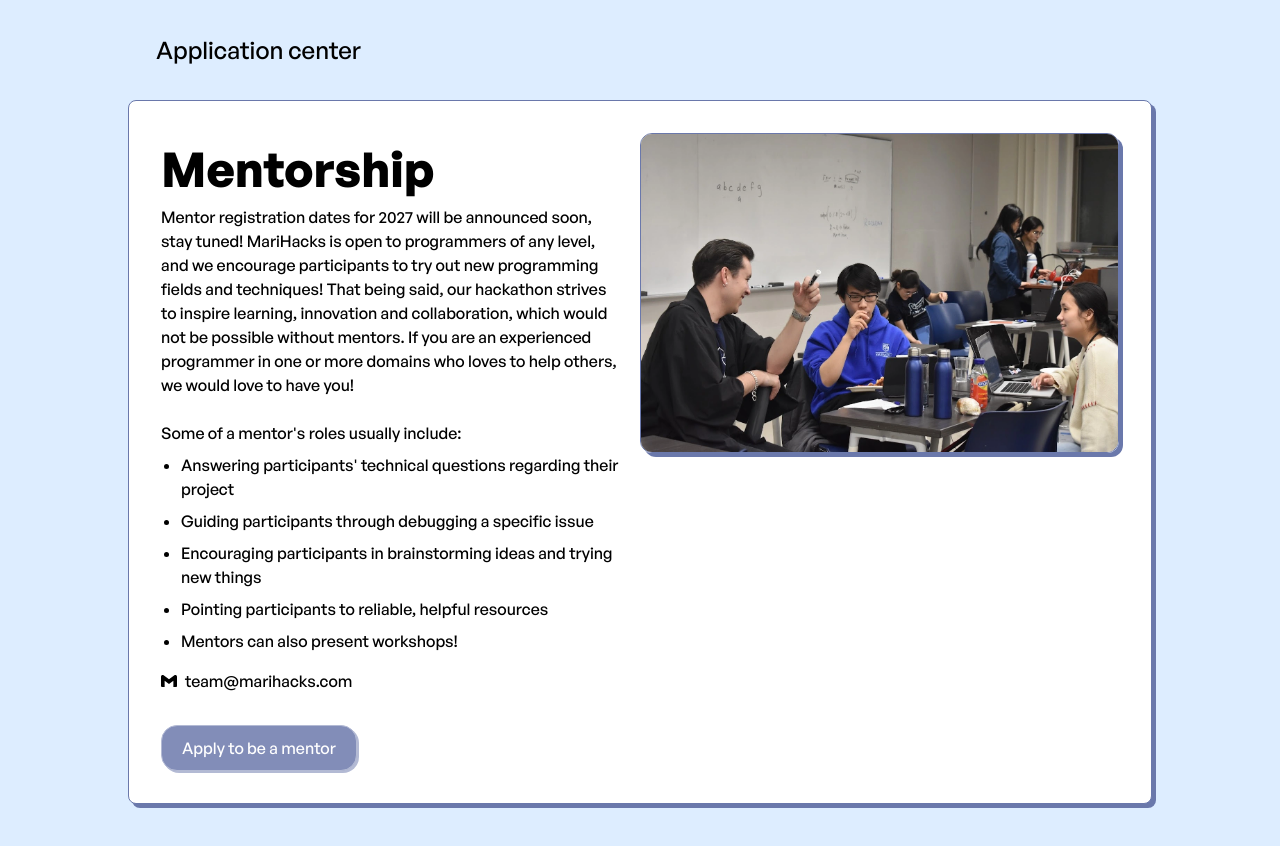
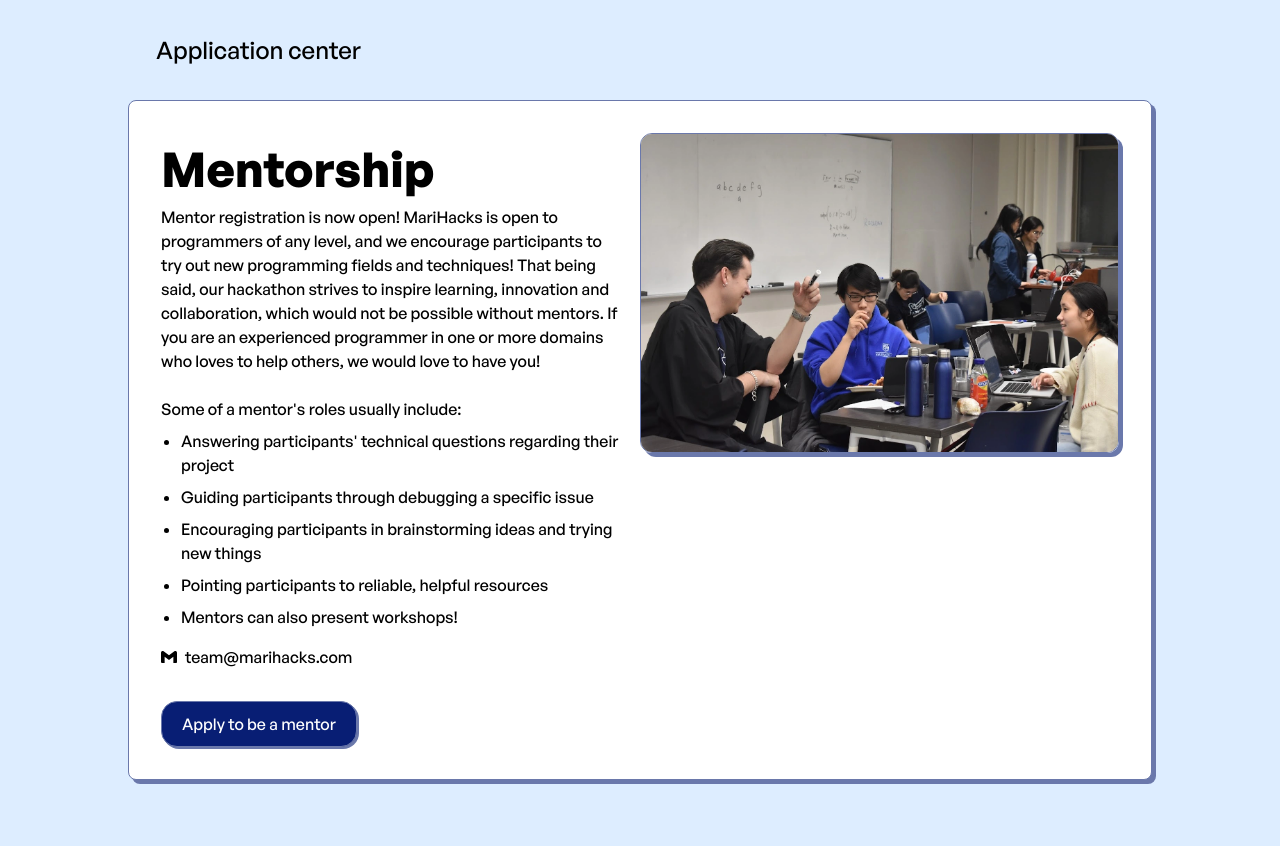
Before and after one commit to MariHacks/marihacks.com, a React (Vite) app: page /application-center/mentorship in a window 1280 px wide. Shown: the top 846 px of the page. Built offline with nearby package versions, Linux system fonts and the light colour scheme; some icons are missing.

Commit message:
Open mentor and judge applications

```diff
--- a/src/pages/application-center/judging.tsx
+++ b/src/pages/application-center/judging.tsx
@@ -14,8 +14,7 @@ const Judging = () => {
         <div className="acp-text">
           <p className="font-bold acp-title">Judging</p>
           <p className="">
-            {/* TODO(2027): replace with real dates, e.g. "Judging registration opens <OPEN DATE> and closes <CLOSE DATE> at 11:59pm!" */}
-            Judging registration dates for 2027 will be announced soon, stay tuned! Based on the judging criteria for
+            Judging registration is now open! Based on the judging criteria for
             the submissions, judges would bring their expert insights in order
             to select the winners. Thus, if you are a professional in the field
             of programming or have a professional background of working with
@@ -34,11 +33,11 @@ const Judging = () => {
             })}
           </ul>
 
-          {/* TODO(2027): add the new judge form link, then re-enable by removing
-              acp-btn-disabled-styles acp-btn-disabled-position from className. */}
           <a
-            className="acp-apply-btn acp-btn-disabled-styles acp-btn-disabled-position"
-            href="#"
+            className="acp-apply-btn"
+            href="https://docs.google.com/forms/d/e/1FAIpQLSfFJAv4oVVyO8zMUQ6rZeZZkwJQx1fbqdhum-BLbKlcbHfMpg/viewform?usp=publish-editor"
+            target="_blank"
+            rel="noopener noreferrer"
           >
             Apply to be a judge
           </a>
--- a/src/pages/application-center/mentorship.tsx
+++ b/src/pages/application-center/mentorship.tsx
@@ -20,8 +20,7 @@ const Mentorship = () => {
         <div className="acp-text">
           <p className="font-bold acp-title">Mentorship</p>
           <p className="">
-            {/* TODO(2027): replace with real dates, e.g. "Mentor registration opens <OPEN DATE> and closes <CLOSE DATE> at 11:59pm!" */}
-            Mentor registration dates for 2027 will be announced soon, stay tuned! MariHacks is open to programmers of
+            Mentor registration is now open! MariHacks is open to programmers of
             any level, and we encourage participants to try out new programming
             fields and techniques! That being said, our hackathon strives to
             inspire learning, innovation and collaboration, which would not be
@@ -48,11 +47,11 @@ const Mentorship = () => {
             <p className="ml-2">team@marihacks.com</p>
           </a>
 
-            {/* TODO(2027): add the new mentor form link, then re-enable by removing
-                acp-btn-disabled-styles acp-btn-disabled-position from className. */}
           <a
-            className="acp-apply-btn acp-btn-disabled-styles acp-btn-disabled-position"
-            href="#"
+            className="acp-apply-btn"
+            href="https://docs.google.com/forms/d/e/1FAIpQLSd3K3J_rGVRjUGCKk1cd8gp8ILQ7ctepddj8Pq4tSZMTxd-oA/viewform?usp=publish-editor"
+            target="_blank"
+            rel="noopener noreferrer"
           >
             Apply to be a mentor
           </a>
```
